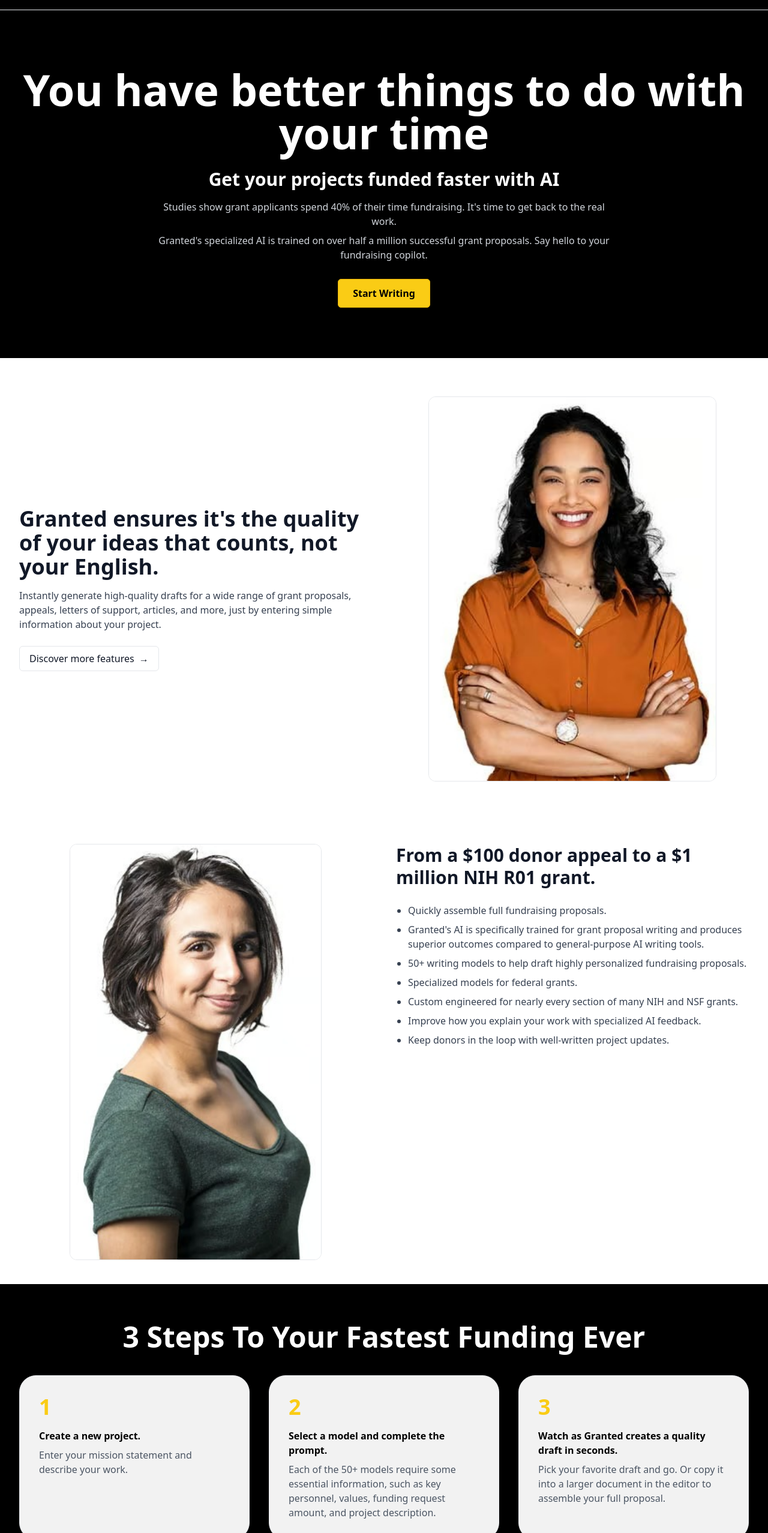
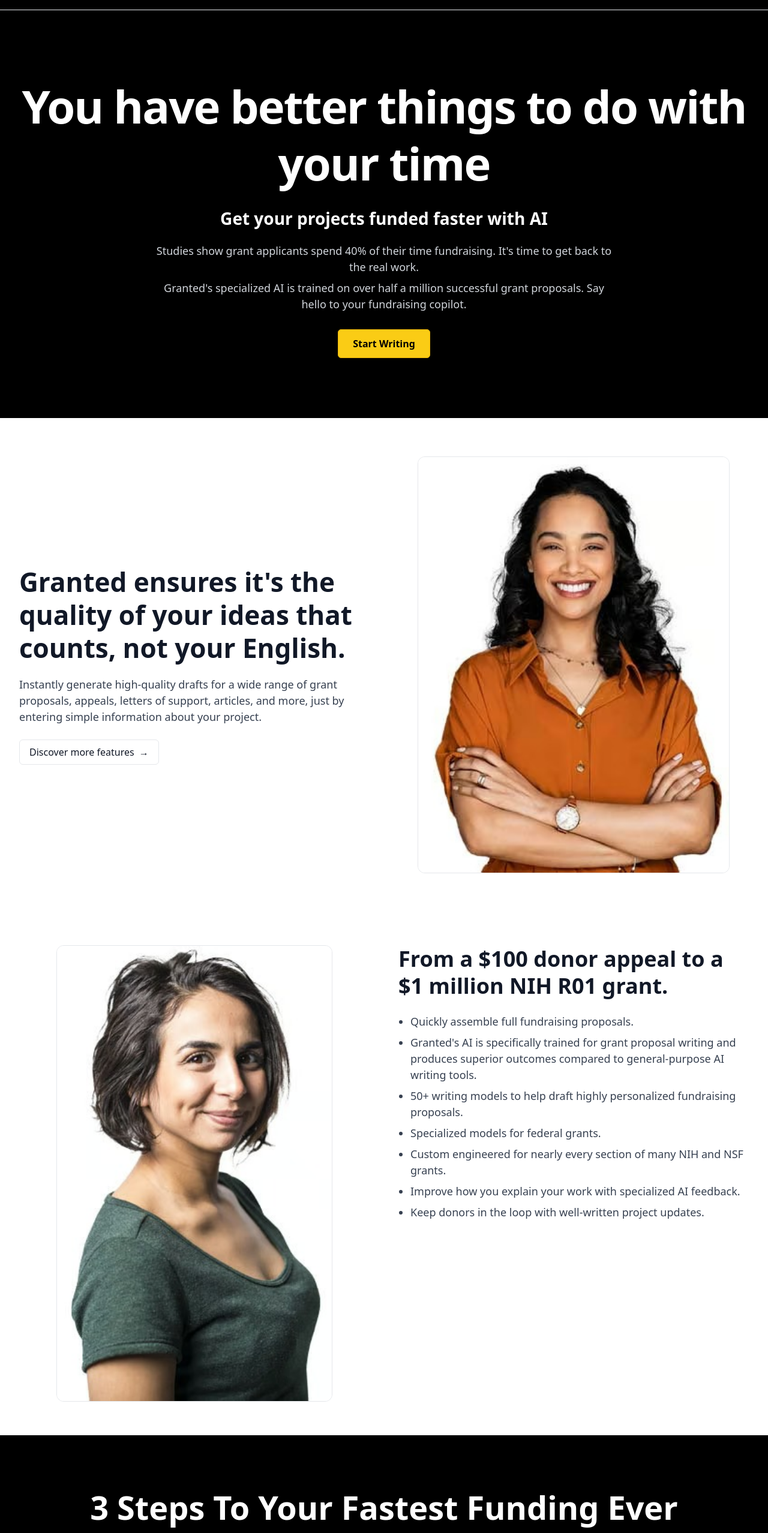
Before and after one commit to nathan-eagle/granted_website, a Next.js app: page / in a window 1280 px wide. Shown: the part 50-2606 px from the top of the page at 60% size. Built offline with nearby package versions, Linux system fonts and the light colour scheme; a web font is replaced by a local one.

Commit message:
homepage: tighten typography, spacing, card borders; CTA band adjustments for closer parity

```diff
--- a/app/page.tsx
+++ b/app/page.tsx
@@ -13,46 +13,46 @@
     <div>
       {/* Hero (black) */}
       <section className="bg-black text-white">
-        <div className="mx-auto max-w-7xl px-6 md:px-8 py-16 md:py-24 text-center">
-          <h1 className="font-bold leading-tight text-4xl md:text-7xl">{headline}</h1>
-          <div className="mt-6 text-2xl md:text-3xl font-semibold">{subhead}</div>
-          <div className="mt-4 text-gray-300 max-w-3xl mx-auto space-y-2">
+        <div className="mx-auto max-w-7xl px-6 md:px-8 py-20 md:py-28 text-center">
+          <h1 className="font-extrabold leading-tight text-[42px] md:text-[68px] lg:text-[76px] tracking-tight">{headline}</h1>
+          <div className="mt-6 text-[22px] md:text-[28px] font-semibold">{subhead}</div>
+          <div className="mt-5 text-gray-300 max-w-3xl mx-auto space-y-2 text-[16px] md:text-[18px]">
             <p>{p1}</p>
             <p>{p2}</p>
           </div>
           <div className="mt-10">
-            <a href="https://app.grantedai.com" className="px-6 py-3 rounded-md bg-yellow-400 text-black font-semibold hover:bg-yellow-300 border border-yellow-500">Start Writing</a>
+            <a href="https://app.grantedai.com" className="px-6 py-3 rounded-md bg-yellow-400 text-black font-semibold hover:bg-yellow-300 border border-yellow-500 shadow">Start Writing</a>
           </div>
         </div>
       </section>
 
       {/* Section: quality of ideas */}
       <section className="bg-white">
-        <div className="mx-auto max-w-7xl px-6 md:px-8 py-16 grid md:grid-cols-2 gap-10 items-center">
+        <div className="mx-auto max-w-7xl px-6 md:px-8 py-16 grid md:grid-cols-2 gap-12 items-center">
           <div>
-            <h2 className="text-3xl md:text-4xl font-extrabold leading-tight">{h2}</h2>
-            <p className="mt-4 text-gray-700 max-w-xl">
+            <h2 className="text-[34px] md:text-[44px] font-extrabold leading-tight">{h2}</h2>
+            <p className="mt-5 text-gray-700 max-w-xl text-[16px] md:text-[18px]">
               Instantly generate high-quality drafts for a wide range of grant proposals, appeals, letters of support, articles, and more, just by entering simple information about your project.
             </p>
             <div className="mt-6">
-              <a href="/features" className="inline-flex items-center gap-2 px-4 py-2 rounded-md border font-medium">Discover more features <span aria-hidden>→</span></a>
+              <a href="/features" className="inline-flex items-center gap-2 px-4 py-2 rounded-md border font-medium hover:bg-white">Discover more features <span aria-hidden>→</span></a>
             </div>
           </div>
           <div className="text-center">
-            <img src="/images/imgi_7_img1.jpg" alt="Granted" width="480" height="540" className="mx-auto rounded-xl border" />
+            <img src="/images/imgi_7_img1.jpg" alt="Granted" width="520" height="560" className="mx-auto rounded-xl border" />
           </div>
         </div>
       </section>
 
       {/* Section: donor appeal to NIH R01 */}
       <section className="bg-white">
-        <div className="mx-auto max-w-7xl px-6 md:px-8 py-10 grid md:grid-cols-2 gap-10 items-start">
+        <div className="mx-auto max-w-7xl px-6 md:px-8 py-14 grid md:grid-cols-2 gap-12 items-start">
           <div className="order-2 md:order-1 text-center">
-            <img src="/images/imgi_9_img3.jpg" alt="Use cases" width="420" height="500" className="mx-auto rounded-xl border" />
+            <img src="/images/imgi_9_img3.jpg" alt="Use cases" width="460" height="540" className="mx-auto rounded-xl border" />
           </div>
           <div className="order-1 md:order-2">
-            <h3 className="text-3xl font-extrabold leading-tight">{h3}</h3>
-            <ul className="mt-6 text-gray-700 space-y-2 list-disc pl-5">
+            <h3 className="text-[30px] md:text-[36px] font-extrabold leading-tight">{h3}</h3>
+            <ul className="mt-6 text-gray-700 space-y-2 list-disc pl-5 text-[16px] md:text-[18px]">
               <li>Quickly assemble full fundraising proposals.</li>
               <li>Granted's AI is specifically trained for grant proposal writing and produces superior outcomes compared to general-purpose AI writing tools.</li>
               <li>50+ writing models to help draft highly personalized fundraising proposals.</li>
@@ -67,20 +67,20 @@
 
       {/* Section: 3 Steps */}
       <section className="bg-black text-white">
-        <div className="mx-auto max-w-7xl px-6 md:px-8 py-16">
-          <h2 className="text-3xl md:text-5xl font-extrabold text-center">3 Steps To Your Fastest Funding Ever</h2>
-          <div className="mt-10 grid gap-8 md:grid-cols-3">
-            <div className="rounded-[28px] bg-white/95 text-black p-8 shadow border">
+        <div className="mx-auto max-w-7xl px-6 md:px-8 py-20">
+          <h2 className="text-[34px] md:text-[54px] font-extrabold text-center">3 Steps To Your Fastest Funding Ever</h2>
+          <div className="mt-12 grid gap-8 md:grid-cols-3">
+            <div className="rounded-[28px] bg-white/95 text-black p-8 shadow border border-gray-200">
               <div className="text-4xl font-extrabold text-yellow-400">1</div>
               <div className="mt-4 font-semibold">Create a new project.</div>
               <p className="mt-2 text-gray-600">Enter your mission statement and describe your work.</p>
             </div>
-            <div className="rounded-[28px] bg-white/95 text-black p-8 shadow border">
+            <div className="rounded-[28px] bg-white/95 text-black p-8 shadow border border-gray-200">
               <div className="text-4xl font-extrabold text-yellow-400">2</div>
               <div className="mt-4 font-semibold">Select a model and complete the prompt.</div>
               <p className="mt-2 text-gray-600">Each of the 50+ models require some essential information, such as key personnel, values, funding request amount, and project description.</p>
             </div>
-            <div className="rounded-[28px] bg-white/95 text-black p-8 shadow border">
+            <div className="rounded-[28px] bg-white/95 text-black p-8 shadow border border-gray-200">
               <div className="text-4xl font-extrabold text-yellow-400">3</div>
               <div className="mt-4 font-semibold">Watch as Granted creates a quality draft in seconds.</div>
               <p className="mt-2 text-gray-600">Pick your favorite draft and go. Or copy it into a larger document in the editor to assemble your full proposal.</p>
@@ -91,12 +91,12 @@
 
       {/* Section: Level the playing field */}
       <section className="bg-white">
-        <div className="mx-auto max-w-7xl px-6 md:px-8 py-16 grid md:grid-cols-2 gap-10 items-center">
+        <div className="mx-auto max-w-7xl px-6 md:px-8 py-20 grid md:grid-cols-2 gap-12 items-center">
           <div className="order-2 md:order-1 text-center">
             <img src="/images/imgi_8_img2.jpg" alt="Equity" width="520" height="520" className="mx-auto rounded-xl" />
           </div>
           <div className="order-1 md:order-2">
-            <h2 className="text-4xl md:text-5xl font-extrabold leading-tight">Level the fundraising playing field.</h2>
+            <h2 className="text-[34px] md:text-[54px] font-extrabold leading-tight">Level the fundraising playing field.</h2>
             <p className="mt-6 text-gray-700 max-w-xl">The fundraising game isn't fair. The submission and selection process has well-known equity issues that disproportionately affect the careers of women, minorities, and non-native English speakers.</p>
             <p className="mt-4 text-gray-700 max-w-xl">Granted's mission is to make fundraising less tedious, more accessible, and more successful for everyone &mdash; while freeing up millions of additional hours of productivity.</p>
           </div>
@@ -105,12 +105,12 @@
 
       {/* CTA band */}
       <section className="bg-black">
-        <div className="mx-auto max-w-7xl px-6 md:px-8 py-16">
-          <div className="mx-auto max-w-5xl rounded-[24px] p-10 md:p-14" style={{background:'linear-gradient(180deg,#fde68a,#fbbf24)'}}>
-            <h3 className="text-3xl md:text-5xl font-extrabold text-black text-center">Ready to Get Granted?</h3>
-            <p className="mt-4 text-black/80 text-center">Save time. Stop frustration. Get inspired. Start your free trial today.</p>
-            <div className="mt-8 flex justify-center">
-              <a href="https://app.grantedai.com" className="px-6 py-3 rounded-md bg-black text-white font-semibold hover:opacity-90">Start Writing</a>
+        <div className="mx-auto max-w-7xl px-6 md:px-8 py-24">
+          <div className="mx-auto max-w-5xl rounded-[24px] p-10 md:p-16 shadow-lg" style={{background:'linear-gradient(180deg,#fde68a,#fbbf24)'}}>
+            <h3 className="text-[34px] md:text-[54px] font-extrabold text-black text-center">Ready to Get Granted?</h3>
+            <p className="mt-4 text-black/80 text-center text-lg">Save time. Stop frustration. Get inspired. Start your free trial today.</p>
+            <div className="mt-10 flex justify-center">
+              <a href="https://app.grantedai.com" className="px-6 py-3 rounded-md bg-black text-white font-semibold hover:opacity-90 border border-black">Start Writing</a>
             </div>
           </div>
         </div>
```
